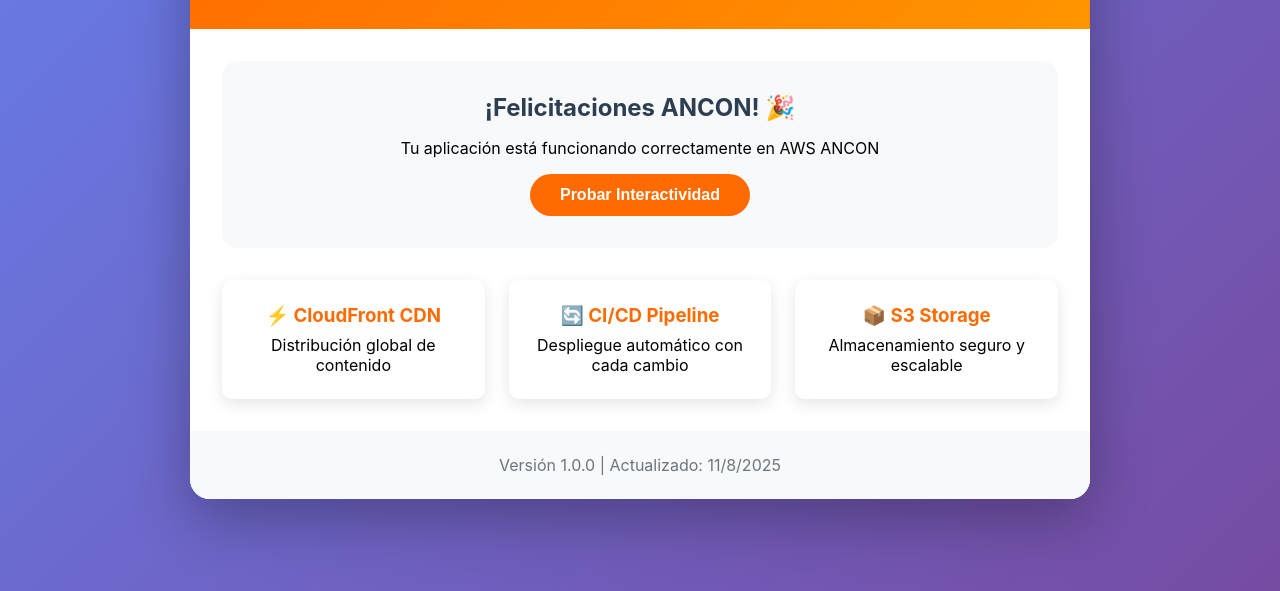
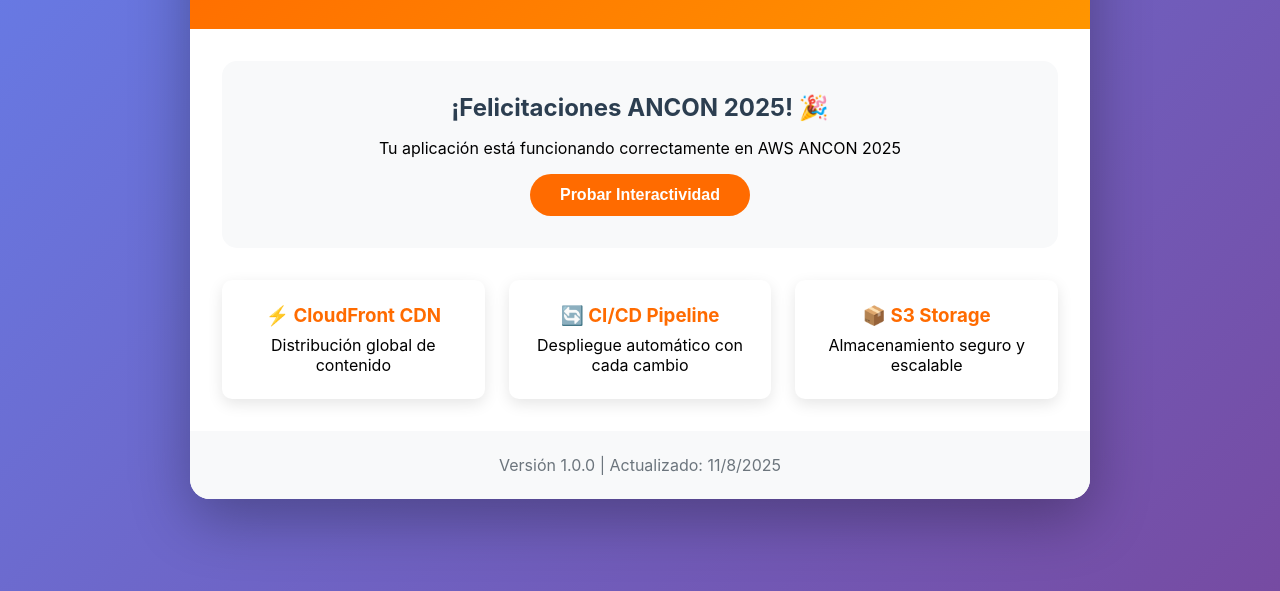
Before and after one commit to ancon2030/mi-aplicacion-aws, a plain HTML site: page index.html in a window 1280 px wide. Shown: the part 209-800 px from the top of the page. Drawn offline with Linux system fonts and the light colour scheme.

Commit message:
Actualizando index.html V3
Tercera Prueba

Co-Authored-By: ancon2030 <176180317+ancon2030@users.noreply.github.com>

```diff
--- a/index.html
+++ b/index.html
@@ -15,8 +15,8 @@
 
         <main>
             <div class="card">
-                <h2>¡Felicitaciones ANCON! 🎉</h2>
-                <p>Tu aplicación está funcionando correctamente en AWS ANCON</p>
+                <h2>¡Felicitaciones ANCON 2025! 🎉</h2>
+                <p>Tu aplicación está funcionando correctamente en AWS ANCON 2025</p>
                 <button id="testBtn">Probar Interactividad</button>
                 <div id="message"></div>
             </div>
```
